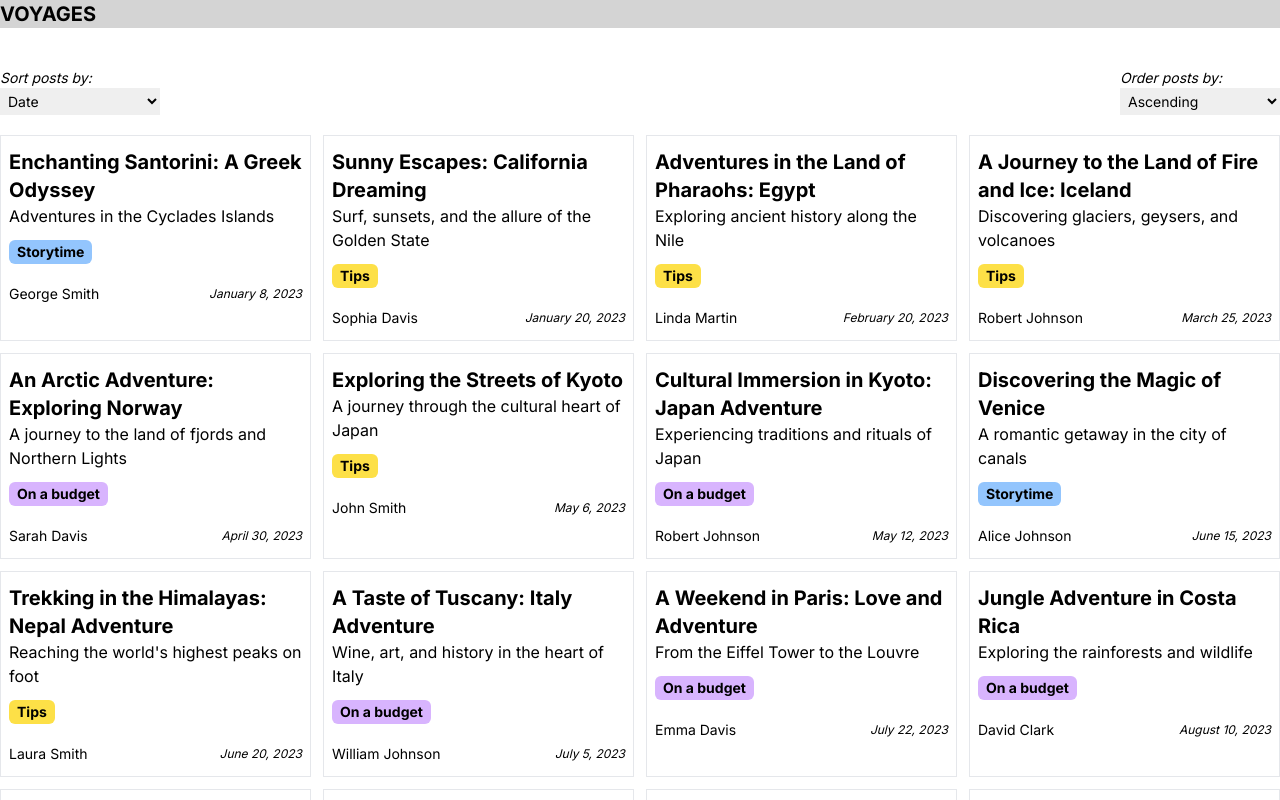
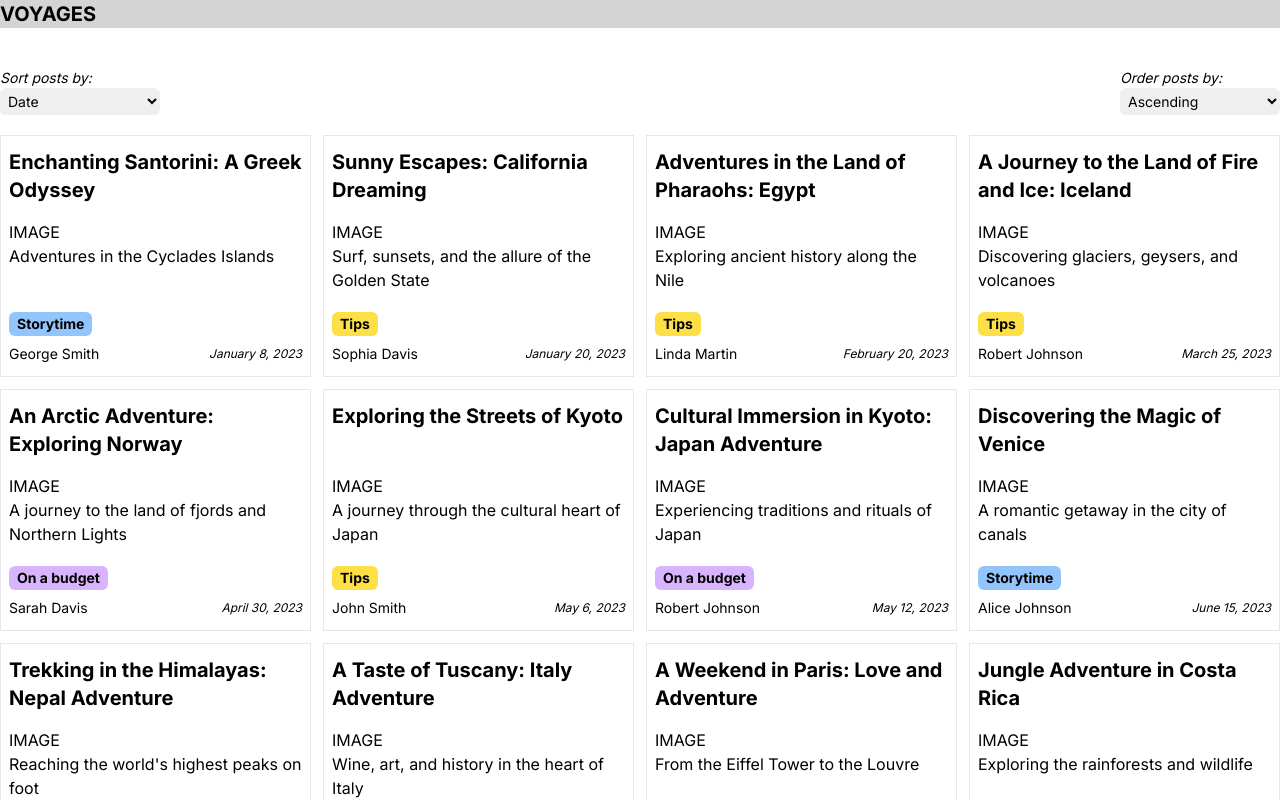
Before and after one commit to ad9311/voyages, a Next.js app: page / in a window 1280 px wide. Shown: the top 800 px of the page. Built offline with nearby package versions, Linux system fonts and the light colour scheme.

Commit message:
Improve styles in post preview

```diff
--- a/app/globals.css
+++ b/app/globals.css
@@ -4,6 +4,10 @@
 
 main {
   @apply mt-10 pb-40 mx-auto container px-2 sm:px-0;
+}
+
+.form select {
+	@apply p-1 min-w-[10rem] rounded-md;
 }
 
 /* Taken from https://cssload.net/en/spinners/4 */
--- a/app/posts/PostListContent.tsx
+++ b/app/posts/PostListContent.tsx
@@ -33,16 +33,11 @@ function PostListContent({ posts }: { posts: Post[] }) {
 
   return (
     <>
-      <form className="mb-5 flex justify-between text-sm">
+      <form className="form mb-5 flex justify-between text-sm">
         <label htmlFor="sort" className="italic">
           Sort posts by:
           <br />
-          <select
-            name="sort"
-            id="sort"
-            onChange={handleSort}
-            className="p-1 min-w-[10rem]"
-            defaultValue="DATE">
+          <select name="sort" id="sort" onChange={handleSort} defaultValue="DATE">
             <option value="AUTHOR">Author</option>
             <option value="DATE">Date</option>
             <option value="CATEGORY">Category</option>
@@ -51,7 +46,7 @@ function PostListContent({ posts }: { posts: Post[] }) {
         <label htmlFor="order" className="italic">
           Order posts by:
           <br />
-          <select name="order" id="order" onChange={handleOrder} className="p-1 min-w-[10rem]">
+          <select name="order" id="order" onChange={handleOrder}>
             <option value="ASC">Ascending</option>
             <option value="DESC">Descending</option>
           </select>
--- a/app/posts/PostPreview.tsx
+++ b/app/posts/PostPreview.tsx
@@ -1,6 +1,6 @@
 import Link from 'next/link';
 import { Post, PostCategory } from '../defs';
-import { formatDate } from '../helpers/formatDate';
+import { formatDate, formatDateTime } from '../helpers/formatDate';
 
 function PostPreview(props: Post) {
   function categoryColor(category: PostCategory) {
@@ -17,20 +17,28 @@ function PostPreview(props: Post) {
   }
 
   return (
-    <article className="h-full border px-2 py-3">
-      <Link href={`/posts/${props.id}`}>
+    <article className="h-full border px-2 py-3 grid grid-rows-3">
+      <Link href={`/posts/${props.id}`} className="h-fit">
         <h2 className="text-xl font-bold">{props.title}</h2>
       </Link>
+      <div>
+        <span>IMAGE</span>
         <p>{props.description}</p>
+      </div>
+      <div>
         <strong
-        className={`block mt-3 w-fit px-2 py-0.5 text-sm rounded-md ${categoryColor(
+          title={props.category}
+          className={`block mt-5 w-fit px-2 py-0.5 text-sm rounded-md ${categoryColor(
             props.category,
           )}`}>
           {props.category}
         </strong>
-      <div className="mt-5 flex items-center justify-between">
+        <div className="mt-2 flex items-center justify-between">
           <p className="text-sm">{props.author}</p>
-        <p className="italic text-xs">{formatDate(props.publishedAt)}</p>
+          <p className="italic text-xs" title={formatDateTime(props.publishedAt)}>
+            {formatDate(props.publishedAt)}
+          </p>
+        </div>
       </div>
     </article>
   );
```
Lines whose indentation alone changed are shown as unchanged.
